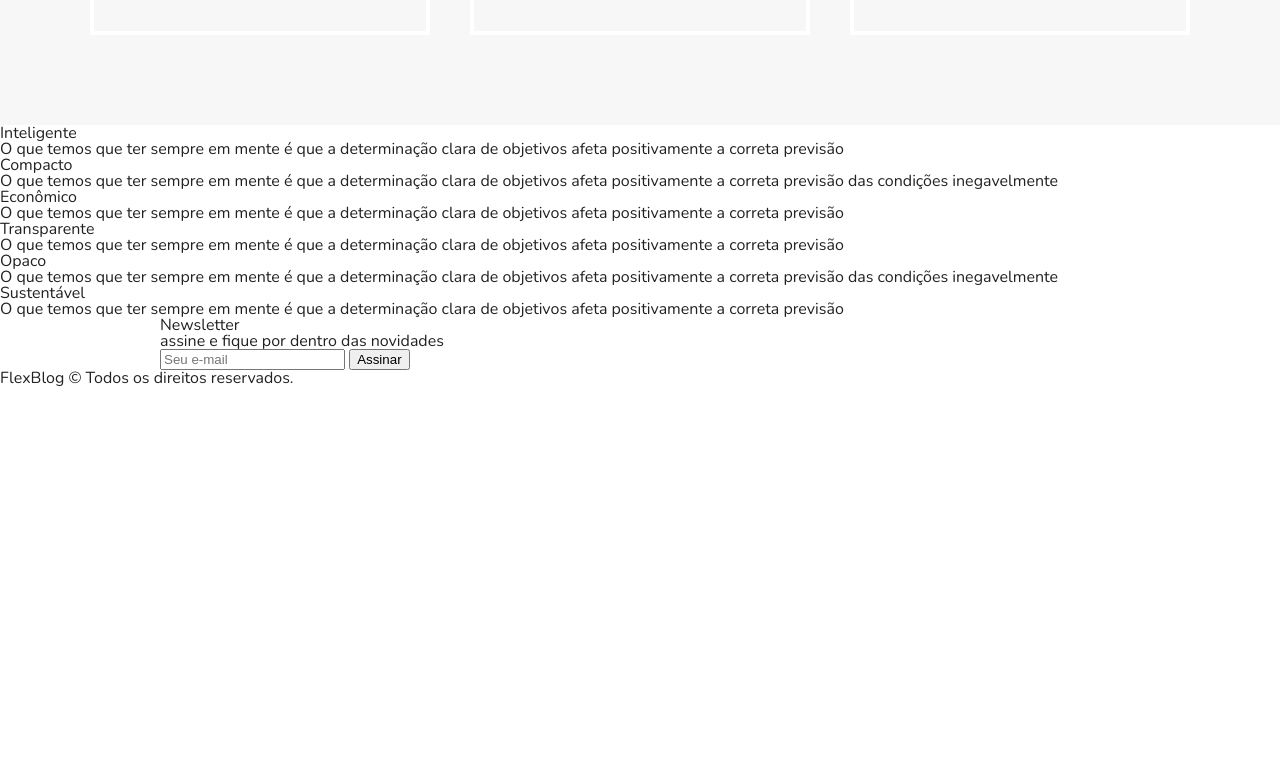
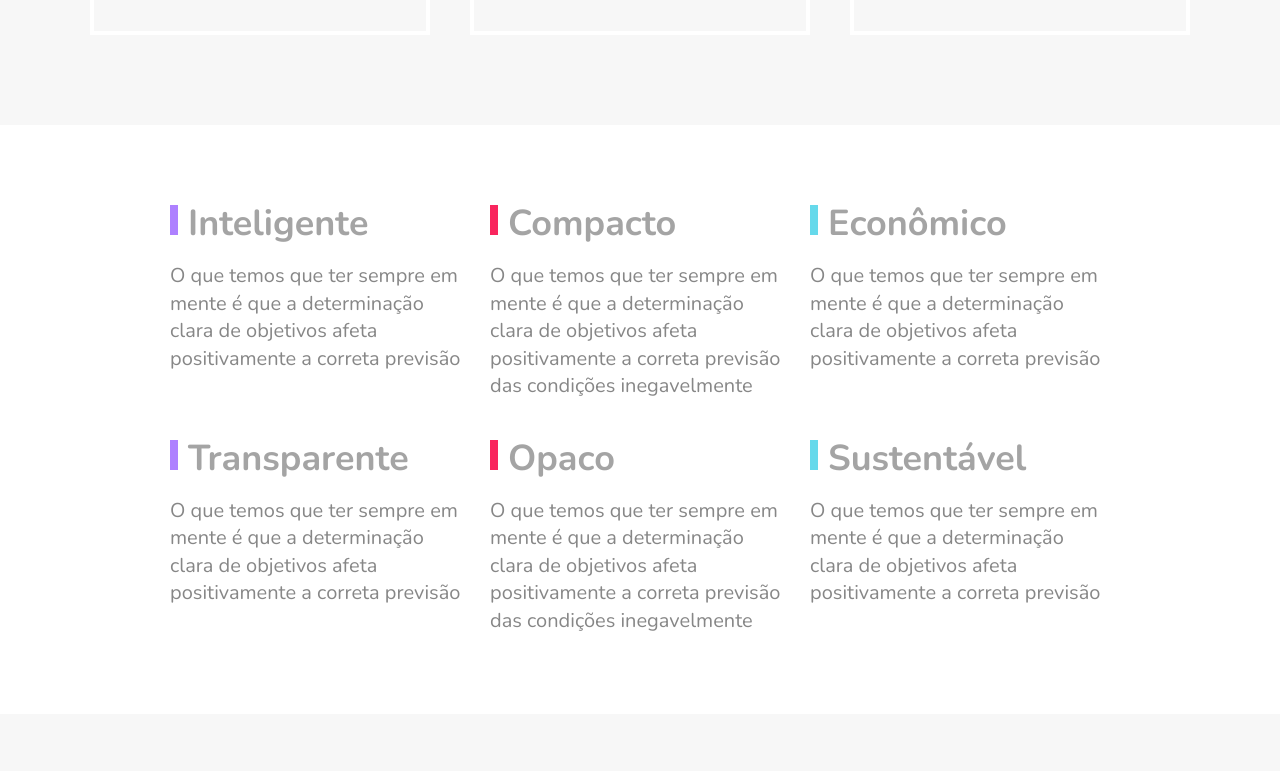
Before and after one commit to Diegooliveyra/Projeto-Curso-Flex-Box-Origamid, a plain HTML site: page index.html in a window 1280 px wide. Shown: the part 2480-3251 px from the top of the page. Before the commit the page ends 2869 px from the top, so only its background shows below. Drawn offline with nearby package versions, Linux system fonts and the light colour scheme.

Commit message:
feito section quality, newslatter e footer

```diff
--- a/index.html
+++ b/index.html
@@ -84,7 +84,7 @@
 
     <section class="price-blog" id="price">
       <div class="price-item">
-        <h1 class="subtitle sub-price">Cobre</h1>
+        <h1 class="subtitle sub-price ">Cobre</h1>
         <span><sub>R$</sub>19</span>
         <ul>
           <li>Planos Ilimitados</li>
@@ -121,16 +121,16 @@
       </div>
     </section>
 
-    <section class="quality-blog" id="quality">
+    <section class="quality-blog container id="quality">
       <div class="quality-item">
-        <h2 class="subtitle-quality">Inteligente</h2>
+        <h2 class="sub-quality b-purple">Inteligente</h2>
         <p>
           O que temos que ter sempre em mente é que a determinação clara de
           objetivos afeta positivamente a correta previsão
         </p>
       </div>
       <div class="quality-item">
-        <h2 class="subtitle-quality">Compacto</h2>
+        <h2 class="sub-quality b-pink">Compacto</h2>
         <p>
           O que temos que ter sempre em mente é que a determinação clara de
           objetivos afeta positivamente a correta previsão das condições
@@ -138,21 +138,21 @@
         </p>
       </div>
       <div class="quality-item">
-        <h2 class="subtitle-quality">Econômico</h2>
+        <h2 class="sub-quality b-blue">Econômico</h2>
         <p>
           O que temos que ter sempre em mente é que a determinação clara de
           objetivos afeta positivamente a correta previsão
         </p>
       </div>
       <div class="quality-item">
-        <h2 class="subtitle-quality">Transparente</h2>
+        <h2 class="sub-quality b-purple">Transparente</h2>
         <p>
           O que temos que ter sempre em mente é que a determinação clara de
           objetivos afeta positivamente a correta previsão
         </p>
       </div>
       <div class="quality-item">
-        <h2 class="subtitle-quality">Opaco</h2>
+        <h2 class="sub-quality b-pink">Opaco</h2>
         <p>
           O que temos que ter sempre em mente é que a determinação clara de
           objetivos afeta positivamente a correta previsão das condições
@@ -160,7 +160,7 @@
         </p>
       </div>
       <div class="quality-item">
-        <h2 class="subtitle-quality">Sustentável</h2>
+        <h2 class="sub-quality b-blue">Sustentável</h2>
         <p>
           O que temos que ter sempre em mente é que a determinação clara de
           objetivos afeta positivamente a correta previsão
@@ -168,13 +168,13 @@
       </div>
     </section>
 
-    <section class="newsletter-blog">
-      <div class="container">
+    <section class="newsletter-bg">
+      <div class="newsletter-blog container">
         <div class="newsletter-info">
-          <h1 class="subtile-blog">Newsletter</h1>
+          <h1 class="sub-news">Newsletter</h1>
           <p>assine e fique por dentro das novidades</p>
         </div>
-        <form>
+        <form class="newsletter-form">
           <input type="text" placeholder="Seu e-mail" />
           <button type="submit">Assinar</button>
         </form>
--- /dev/null
+++ b/scss/components/_footer-blog.scss
@@ -0,0 +1,9 @@
+.footer-blog {
+    padding: $gap-larger 0;
+    text-align: center;
+    background-color: $first-color;
+    p {
+        font-size: em(36);
+        color: $color-light;
+    }
+}
--- /dev/null
+++ b/scss/components/_newsletter-blog.scss
@@ -0,0 +1,54 @@
+.newsletter-bg {
+  padding: $gap-larger 0;
+  background-color: $second-color-ligth;
+}
+
+.newsletter-blog {
+  display: flex;
+  flex-wrap: wrap;
+}
+
+.newsletter-info {
+  flex: 1 1 260px;
+  margin: 0 $gap-smaller;
+  p {
+    font-size: em(20);
+    line-height: em(22);
+    font-style: italic;
+    color: $second-color;
+    max-width: 230px;
+    margin-bottom: $gap-smaller;
+  }
+}
+
+.newsletter-form {
+  flex: 2 1 260px;
+  margin: 0 $gap-smaller;
+  align-self: center;
+  display: flex;
+  flex-wrap: wrap;
+  input {
+    flex: 3 1 260px;
+    padding: $gap-small;
+    border: 4px solid $first-color;
+    font-size: em(20);
+    font-style: italic;
+    background: transparent;
+    font-family: "Nunito", sans-serif;
+  }
+  button {
+    flex: 1 1 260px;
+    font-size: em(36);
+    font-weight: 700;
+    font-family: "Nunito", sans-serif;
+    text-transform: uppercase;
+    padding: $gap-smaller $gap-small;
+    background-color: $first-color;
+    color: $color-light;
+    border: none;
+    cursor: pointer;
+    @include device (mobile) {
+        font-size: em(30);
+    }
+  }
+}
--- a/scss/components/_price-blog.scss
+++ b/scss/components/_price-blog.scss
@@ -53,4 +53,12 @@
   padding: $gap-small;
   margin: $gap-small;
   min-width: 260px;
+  @include device (mobile) {
+    &:nth-child(3) {
+      order: -2;
+    }
+    &:nth-child(2) {
+      order: -1;
+    }
+  }
 }
--- /dev/null
+++ b/scss/components/_quality-blog.scss
@@ -0,0 +1,15 @@
+.quality-blog {
+  display: flex;
+  flex-wrap: wrap;
+  padding: $gap-larger 0;
+}
+
+.quality-item {
+  flex: 1 1 300px;
+  margin: $gap-small $gap-smaller;
+  p {
+    font-size: em(20);
+    line-height: em(22);
+    color: $second-color-dark;
+  }
+}
--- a/scss/components/_titles.scss
+++ b/scss/components/_titles.scss
@@ -1,6 +1,6 @@
 .title {
   font-size: em(48);
-    line-height: em(48,48);
+  line-height: em(48, 48);
   font-weight: 700;
 }
 
@@ -26,7 +26,7 @@
   color: $second-color;
 }
 
-.sub-blog{
+.sub-blog {
   @extend .subtitle;
   padding: $gap-xlarger $gap-smaller;
 }
@@ -36,3 +36,45 @@
   text-align: center;
   margin-top: $gap-small;
 }
+
+.sub-quality {
+  @extend .subtitle;
+  font-size: em(36);
+  margin-bottom: $gap-small;
+  &::before {
+    content: "";
+    display: inline-block;
+    width: 8px;
+    height: 30px;
+    margin-right: $gap-smaller;
+  }
+}
+
+.b-purple {
+  &.sub-quality {
+    &::before {
+      background-color: $third-color;
+    }
+  }
+}
+
+.b-pink {
+  &.sub-quality {
+    &::before {
+      background-color: $fourth-color;
+    }
+  }
+}
+
+.b-blue {
+  &.sub-quality {
+    &::before {
+      background-color: $fifth-color;
+    }
+  }
+}
+
+.sub-news {
+  @extend .subtitle;
+  margin-bottom: $gap-smaller;
+}
--- a/scss/main.scss
+++ b/scss/main.scss
@@ -19,3 +19,6 @@
 @import "./components/products-blog";
 @import "./components/price-blog";
 @import "./components/button-blog";
+@import "./components/quality-blog";
+@import "./components/newsletter-blog";
+@import "./components/footer-blog";
```
Also changed, not shown: css/main.css, 1 other file. Lines whose indentation alone changed are shown as unchanged.
